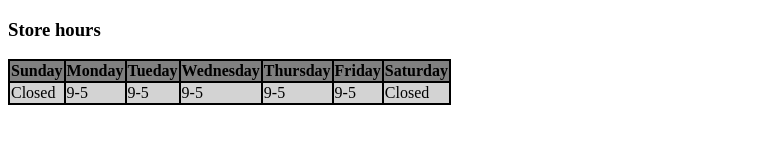
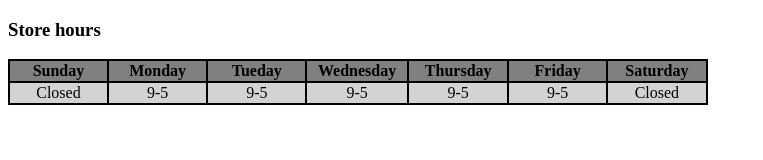
Before and after one commit to Midhunstackup/sample_html, a plain HTML site: page table.html in a window 1280 px wide. Shown: the whole page, without its empty margins (0-763 px from the left). Drawn offline with Linux system fonts and the light colour scheme.

```diff
--- a/table.html
+++ b/table.html
@@ -10,17 +10,17 @@
 
     <h3>Store hours</h3>
 
-<table bgcolor="black">
+<table bgcolor="black" width="700">
     <tr bgcolor="grey">
-             <th>Sunday</th>
-             <th>Monday</th>
-             <th>Tueday</th>
-             <th>Wednesday</th>
-             <th>Thursday</th>
-             <th>Friday</th>
-             <th>Saturday</th>
+             <th width="100">Sunday</th>
+             <th width="100">Monday</th>
+             <th width="100">Tueday</th>
+             <th width="100">Wednesday</th>
+             <th width="100">Thursday</th>
+             <th width="100">Friday</th>
+             <th width="100">Saturday</th>
     </tr>
-    <tr bgcolor="lightgrey">
+    <tr bgcolor="lightgrey" align="center">
         <td>Closed</td>
         <td>9-5</td>
         <td>9-5</td>
```
Also changed, not shown: color.html (added, +14 -0 lines).
